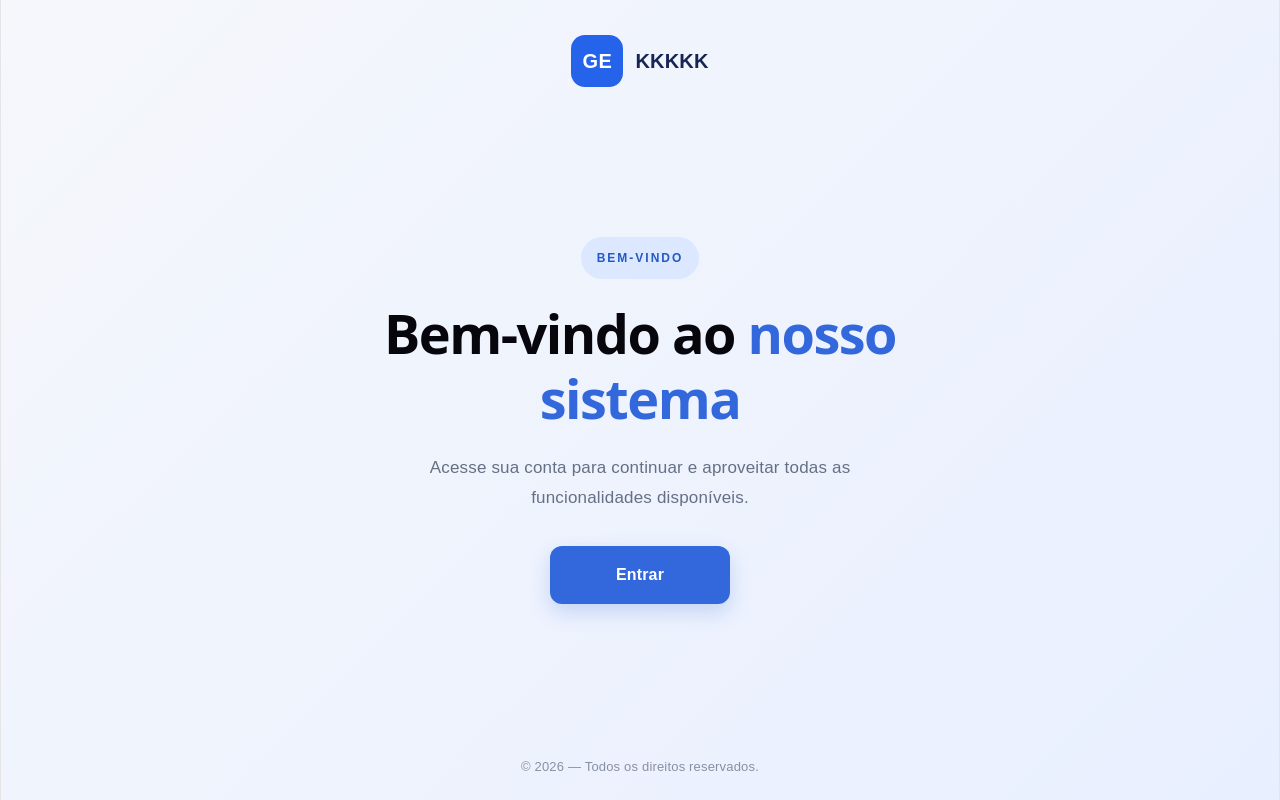
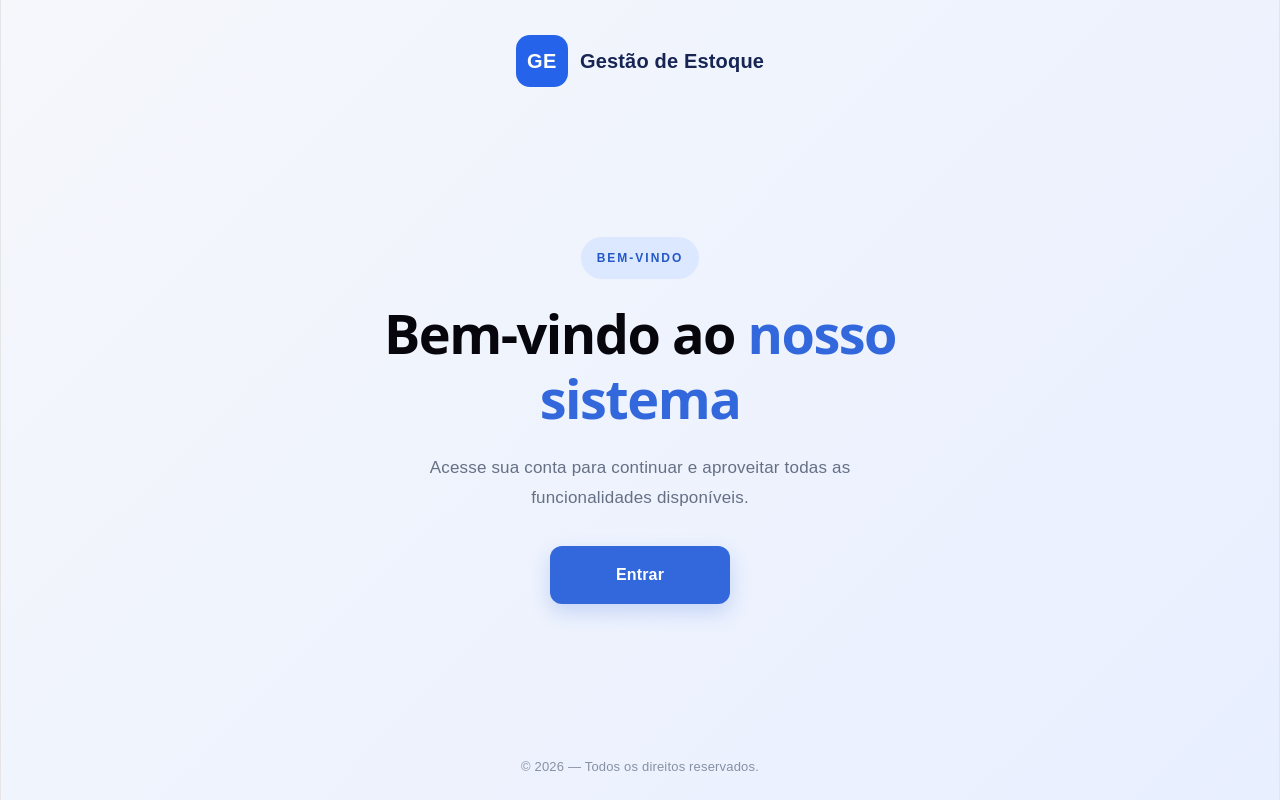
Before and after one commit to karlosmatheusmoreira06-glitch/front_end_sistema_estoque, a React (Vite) app: page / in a window 1280 px wide. Built offline with nearby package versions, Linux system fonts and the light colour scheme.

Commit message:
atualização

```diff
--- a/src/components/Home.jsx
+++ b/src/components/Home.jsx
@@ -7,7 +7,7 @@ const Home = () => {
             <header className="home-header">
                 <div className="home-logo">
                     <span>GE</span>
-                    <strong>KKKKK</strong>
+                    <strong>Gestão de Estoque</strong>
                 </div>
             </header>
 
--- a/src/components/Itens.css
+++ b/src/components/Itens.css
@@ -451,7 +451,6 @@ overflow-wrap: anywhere;
 .item-card-descricao {
 display: -webkit-box;
 -webkit-box-orient: vertical;
--webkit-line-clamp: 2;
 overflow: hidden;
 min-height: 39px;
 margin: 0;
```
Also changed, not shown: vercel.json.
